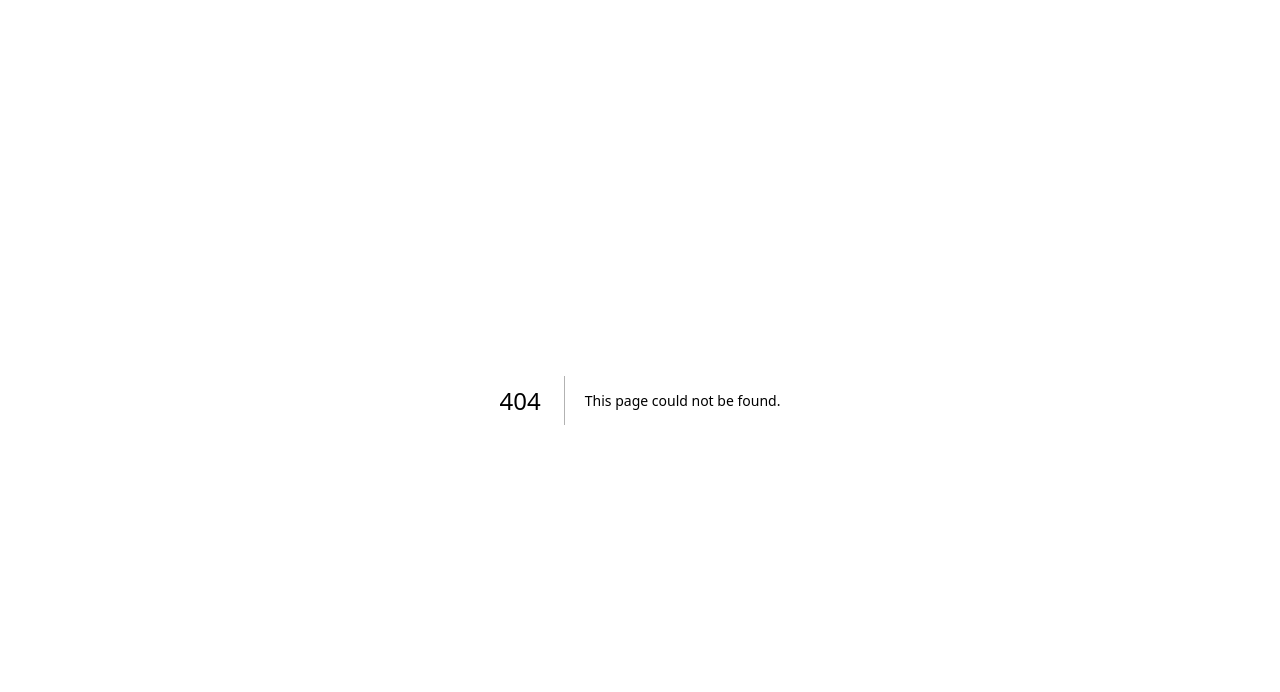
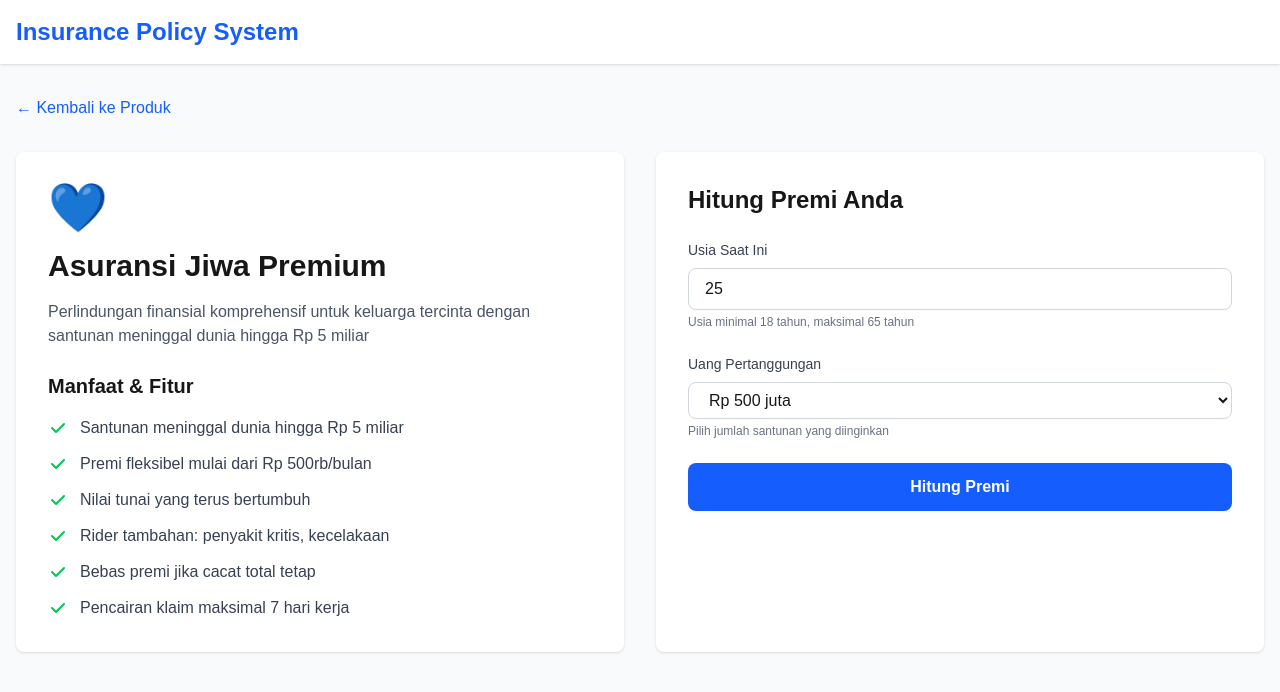
Before and after one commit to IlucielI/insurance-policy-app, a Next.js app: page /products/1 in a window 1280 px wide. Before the commit this address had no page. Shown: the top 692 px of the page. Built offline with nearby package versions, Linux system fonts and the light colour scheme.

Commit message:
feat(products): add product detail page with premium calculator

```diff
--- /dev/null
+++ b/src/app/products/[id]/page.tsx
@@ -0,0 +1,238 @@
+'use client'
+
+import { useState, useEffect } from 'react'
+import { useRouter } from 'next/navigation'
+import Link from 'next/link'
+
+interface Product {
+  id: string
+  name: string
+  category: string
+  description: string
+  base_premium: number
+  coverage_amount: number
+  features: string[]
+}
+
+interface PremiumCalculation {
+  base_premium: number
+  age_factor: number
+  coverage_factor: number
+  total_premium: number
+}
+
+export default function ProductDetailPage({ params }: { params: { id: string } }) {
+  const router = useRouter()
+  const [product, setProduct] = useState<Product | null>(null)
+  const [age, setAge] = useState('25')
+  const [coverage, setCoverage] = useState('500000000')
+  const [calculation, setCalculation] = useState<PremiumCalculation | null>(null)
+  const [loading, setLoading] = useState(false)
+
+  useEffect(() => {
+    // Mock product data (fallback jika API belum ada data)
+    const mockProduct: Product = {
+      id: params.id,
+      name: 'Asuransi Jiwa Premium',
+      category: 'life',
+      description: 'Perlindungan finansial komprehensif untuk keluarga tercinta dengan santunan meninggal dunia hingga Rp 5 miliar',
+      base_premium: 500000,
+      coverage_amount: 500000000,
+      features: [
+        'Santunan meninggal dunia hingga Rp 5 miliar',
+        'Premi fleksibel mulai dari Rp 500rb/bulan',
+        'Nilai tunai yang terus bertumbuh',
+        'Rider tambahan: penyakit kritis, kecelakaan',
+        'Bebas premi jika cacat total tetap',
+        'Pencairan klaim maksimal 7 hari kerja'
+      ]
+    }
+    setProduct(mockProduct)
+  }, [params.id])
+
+  const calculatePremium = async () => {
+    setLoading(true)
+    try {
+      const apiUrl = process.env.NEXT_PUBLIC_API_URL || 'http://localhost:8080/api/v1'
+      const response = await fetch(`${apiUrl}/products/${params.id}/calculate-premium`, {
+        method: 'POST',
+        headers: { 'Content-Type': 'application/json' },
+        body: JSON.stringify({
+          age: parseInt(age),
+          coverage_amount: parseInt(coverage)
+        })
+      })
+
+      if (response.ok) {
+        const data = await response.json()
+        setCalculation(data.data)
+      } else {
+        // Fallback calculation
+        const baseAge = parseInt(age)
+        const coverageAmt = parseInt(coverage)
+        const ageFactor = baseAge < 30 ? 1.0 : baseAge < 40 ? 1.2 : baseAge < 50 ? 1.5 : 2.0
+        const coverageFactor = coverageAmt / 500000000
+        const totalPremium = Math.floor(500000 * ageFactor * coverageFactor)
+
+        setCalculation({
+          base_premium: 500000,
+          age_factor: ageFactor,
+          coverage_factor: coverageFactor,
+          total_premium: totalPremium
+        })
+      }
+    } catch (err) {
+      // Fallback calculation on network error
+      const baseAge = parseInt(age)
+      const coverageAmt = parseInt(coverage)
+      const ageFactor = baseAge < 30 ? 1.0 : baseAge < 40 ? 1.2 : baseAge < 50 ? 1.5 : 2.0
+      const coverageFactor = coverageAmt / 500000000
+      const totalPremium = Math.floor(500000 * ageFactor * coverageFactor)
+
+      setCalculation({
+        base_premium: 500000,
+        age_factor: ageFactor,
+        coverage_factor: coverageFactor,
+        total_premium: totalPremium
+      })
+    } finally {
+      setLoading(false)
+    }
+  }
+
+  if (!product) {
+    return (
+      <div className="min-h-screen bg-gray-50 flex items-center justify-center">
+        <div className="text-center">
+          <div className="animate-spin rounded-full h-12 w-12 border-b-2 border-blue-600 mx-auto mb-4"></div>
+          <p className="text-gray-600">Memuat produk...</p>
+        </div>
+      </div>
+    )
+  }
+
+  return (
+    <div className="min-h-screen bg-gray-50">
+      {/* Header */}
+      <header className="bg-white shadow-sm">
+        <div className="container mx-auto px-4 py-4">
+          <Link href="/" className="text-2xl font-bold text-blue-600">
+            Insurance Policy System
+          </Link>
+        </div>
+      </header>
+
+      <div className="container mx-auto px-4 py-8">
+        <Link href="/products" className="text-blue-600 hover:text-blue-700 mb-4 inline-block">
+          ← Kembali ke Produk
+        </Link>
+
+        <div className="grid md:grid-cols-2 gap-8 mt-4">
+          {/* Product Info */}
+          <div className="bg-white p-8 rounded-lg shadow-sm">
+            <div className="text-5xl mb-4">
+              {product.category === 'life' ? '💙' : product.category === 'health' ? '🏥' : '🚗'}
+            </div>
+            <h1 className="text-3xl font-bold mb-4">{product.name}</h1>
+            <p className="text-gray-600 mb-6">{product.description}</p>
+
+            <h2 className="text-xl font-semibold mb-4">Manfaat & Fitur</h2>
+            <ul className="space-y-3">
+              {product.features.map((feature, idx) => (
+                <li key={idx} className="flex items-start">
+                  <svg className="w-5 h-5 mr-3 text-green-500 mt-0.5 flex-shrink-0" fill="currentColor" viewBox="0 0 20 20">
+                    <path fillRule="evenodd" d="M16.707 5.293a1 1 0 010 1.414l-8 8a1 1 0 01-1.414 0l-4-4a1 1 0 011.414-1.414L8 12.586l7.293-7.293a1 1 0 011.414 0z" clipRule="evenodd"></path>
+                  </svg>
+                  <span className="text-gray-700">{feature}</span>
+                </li>
+              ))}
+            </ul>
+          </div>
+
+          {/* Premium Calculator */}
+          <div className="bg-white p-8 rounded-lg shadow-sm">
+            <h2 className="text-2xl font-bold mb-6">Hitung Premi Anda</h2>
+
+            <div className="space-y-6">
+              <div>
+                <label className="block text-sm font-medium text-gray-700 mb-2">
+                  Usia Saat Ini
+                </label>
+                <input
+                  type="number"
+                  value={age}
+                  onChange={(e) => setAge(e.target.value)}
+                  min="18"
+                  max="65"
+                  className="w-full px-4 py-2 border border-gray-300 rounded-lg focus:ring-2 focus:ring-blue-500 focus:border-transparent"
+                  placeholder="Masukkan usia"
+                />
+                <p className="text-xs text-gray-500 mt-1">Usia minimal 18 tahun, maksimal 65 tahun</p>
+              </div>
+
+              <div>
+                <label className="block text-sm font-medium text-gray-700 mb-2">
+                  Uang Pertanggungan
+                </label>
+                <select
+                  value={coverage}
+                  onChange={(e) => setCoverage(e.target.value)}
+                  className="w-full px-4 py-2 border border-gray-300 rounded-lg focus:ring-2 focus:ring-blue-500 focus:border-transparent"
+                >
+                  <option value="500000000">Rp 500 juta</option>
+                  <option value="1000000000">Rp 1 miliar</option>
+                  <option value="2000000000">Rp 2 miliar</option>
+                  <option value="5000000000">Rp 5 miliar</option>
+                </select>
+                <p className="text-xs text-gray-500 mt-1">Pilih jumlah santunan yang diinginkan</p>
+              </div>
+
+              <button
+                onClick={calculatePremium}
+                disabled={loading}
+                className="w-full bg-blue-600 text-white py-3 rounded-lg font-semibold hover:bg-blue-700 transition disabled:bg-gray-400"
+              >
+                {loading ? 'Menghitung...' : 'Hitung Premi'}
+              </button>
+
+              {calculation && (
+                <div className="mt-6 p-6 bg-blue-50 rounded-lg border border-blue-200">
+                  <h3 className="font-semibold mb-4 text-blue-900">Hasil Perhitungan Premi</h3>
+                  <div className="space-y-2 text-sm">
+                    <div className="flex justify-between">
+                      <span className="text-gray-600">Premi Dasar</span>
+                      <span className="font-medium">Rp {calculation.base_premium.toLocaleString('id-ID')}</span>
+                    </div>
+                    <div className="flex justify-between">
+                      <span className="text-gray-600">Faktor Usia (x{calculation.age_factor})</span>
+                      <span className="font-medium">Rp {(calculation.base_premium * calculation.age_factor).toLocaleString('id-ID')}</span>
+                    </div>
+                    <div className="flex justify-between">
+                      <span className="text-gray-600">Faktor Pertanggungan (x{calculation.coverage_factor.toFixed(1)})</span>
+                      <span className="font-medium">—</span>
+                    </div>
+                    <div className="border-t border-blue-300 pt-2 mt-2">
+                      <div className="flex justify-between items-center">
+                        <span className="text-lg font-bold text-blue-900">Total Premi/Bulan</span>
+                        <span className="text-2xl font-bold text-blue-600">
+                          Rp {calculation.total_premium.toLocaleString('id-ID')}
+                        </span>
+                      </div>
+                    </div>
+                  </div>
+
+                  <button
+                    onClick={() => router.push(`/application?product=${params.id}&premium=${calculation.total_premium}`)}
+                    className="w-full mt-6 bg-blue-600 text-white py-3 rounded-lg font-semibold hover:bg-blue-700 transition"
+                  >
+                    Ajukan Sekarang →
+                  </button>
+                </div>
+              )}
+            </div>
+          </div>
+        </div>
+      </div>
+    </div>
+  )
+}
```
